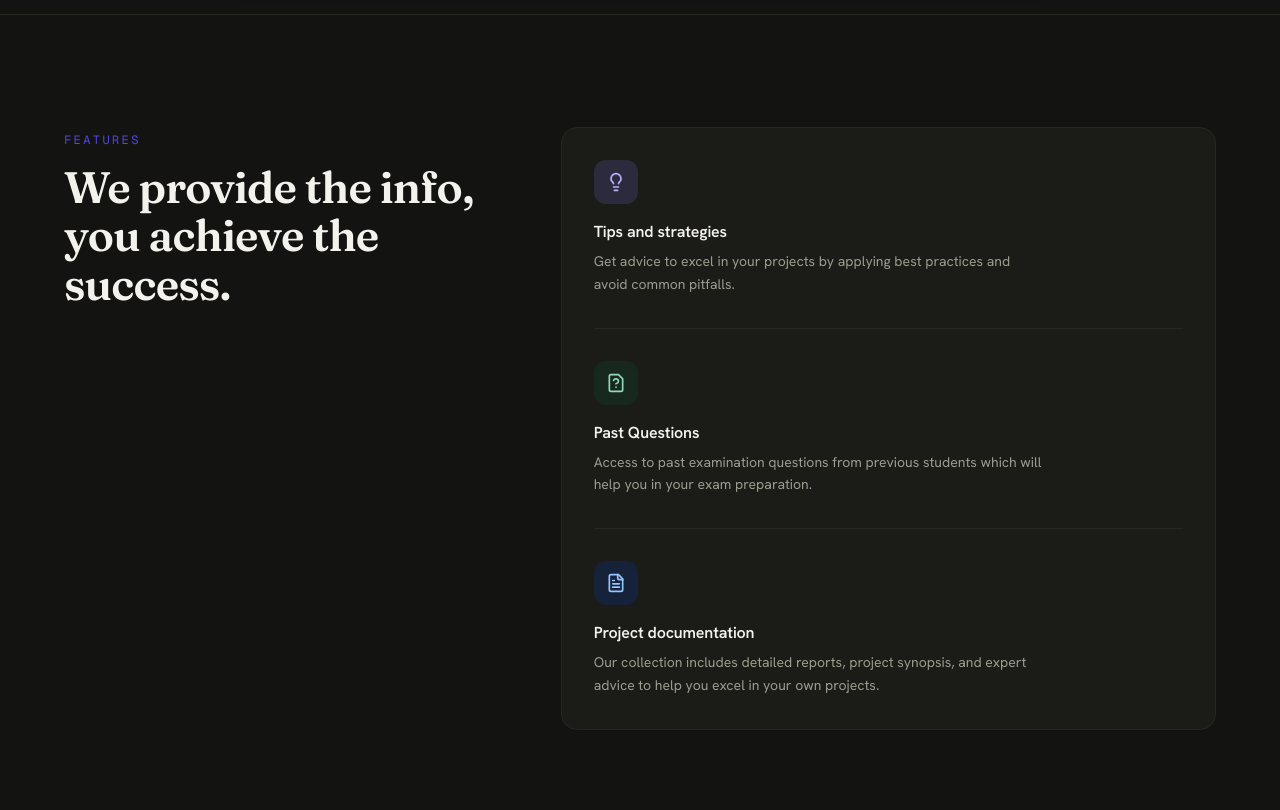
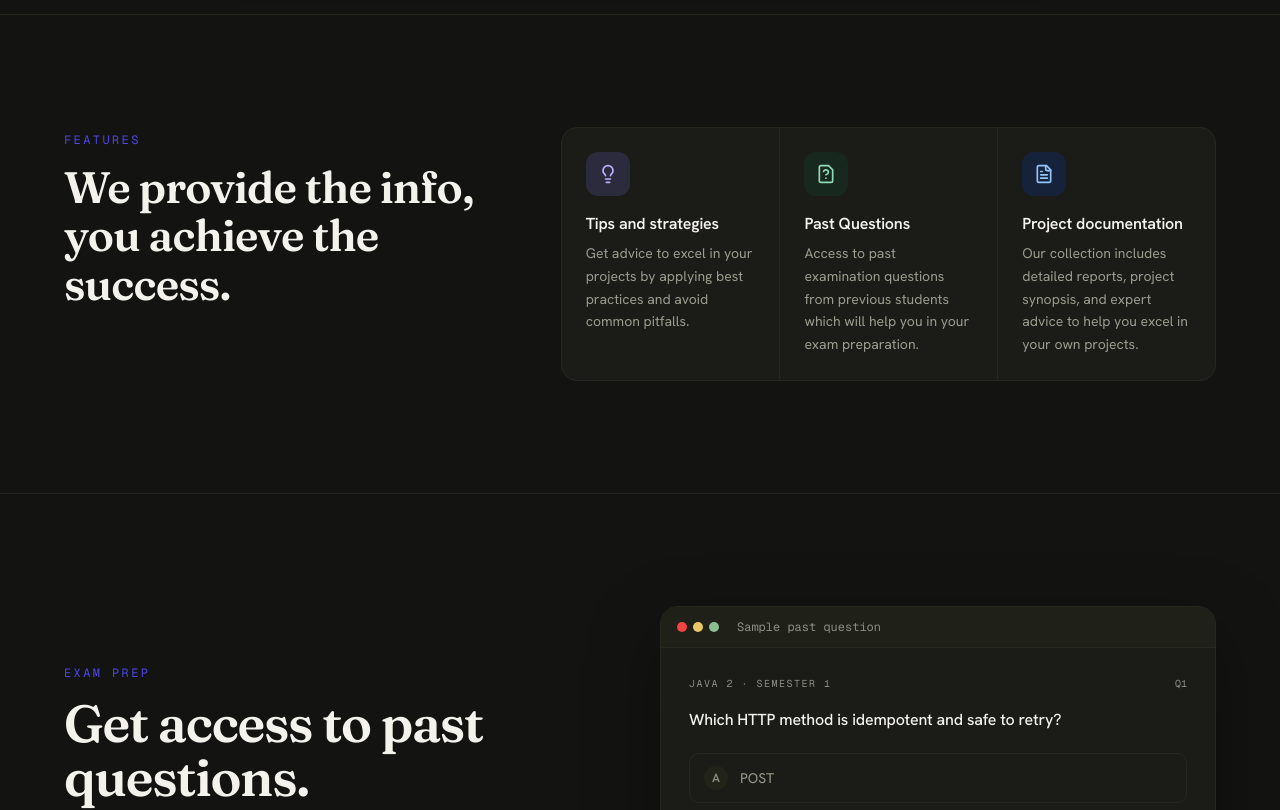
Before and after one commit to somkenemuscle/AppVarsity, a Next.js app: page / in a window 1280 px wide. Shown: the part 1000-1810 px from the top of the page. Built offline with nearby package versions, Linux system fonts and the light colour scheme; no server answers.

Commit message:
Arrange feature items in a single row instead of stacked list

```diff
--- a/components/shared/Services.tsx
+++ b/components/shared/Services.tsx
@@ -27,20 +27,20 @@ export default function Services() {
                 </div>
 
                 <div className="md:col-span-7">
-                    <div className="rounded-2xl border border-[#26271f] bg-[#1b1c18] px-6 md:px-8">
+                    <div className="grid grid-cols-1 divide-y divide-[#26271f] rounded-2xl border border-[#26271f] bg-[#1b1c18] sm:grid-cols-3 sm:divide-x sm:divide-y-0">
                         {features.map((feature, index) => {
                             const Icon = icons[feature.icon] ?? Lightbulb
                             return (
                                 <div
                                     key={feature.name}
-                                    className="group flex flex-col items-start gap-4 border-b border-[#26271f] py-8 last:border-none"
+                                    className="group flex flex-col items-start gap-4 p-6"
                                 >
                                     <div className={`flex h-11 w-11 shrink-0 items-center justify-center rounded-[12px] transition-transform duration-300 group-hover:-translate-y-0.5 ${chipStyles[index % chipStyles.length]}`}>
                                         <Icon className="h-5 w-5" />
                                     </div>
                                     <div>
                                         <h3 className="font-semibold text-[#f4f2ec] mb-1.5 tracking-[-0.01em]">{feature.name}</h3>
-                                        <p className="text-[#9a9c8d] text-sm leading-relaxed max-w-md">{feature.description}</p>
+                                        <p className="text-[#9a9c8d] text-sm leading-relaxed">{feature.description}</p>
                                     </div>
                                 </div>
                             )
```
